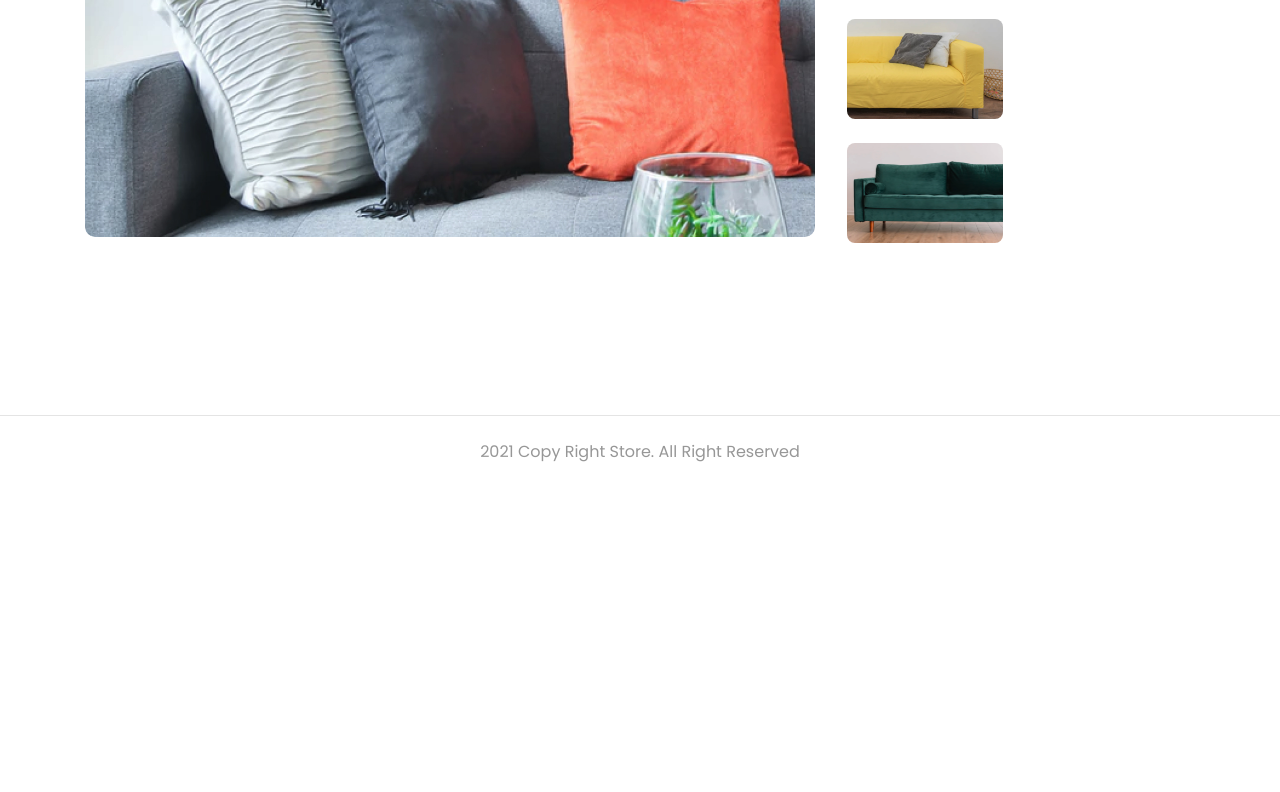
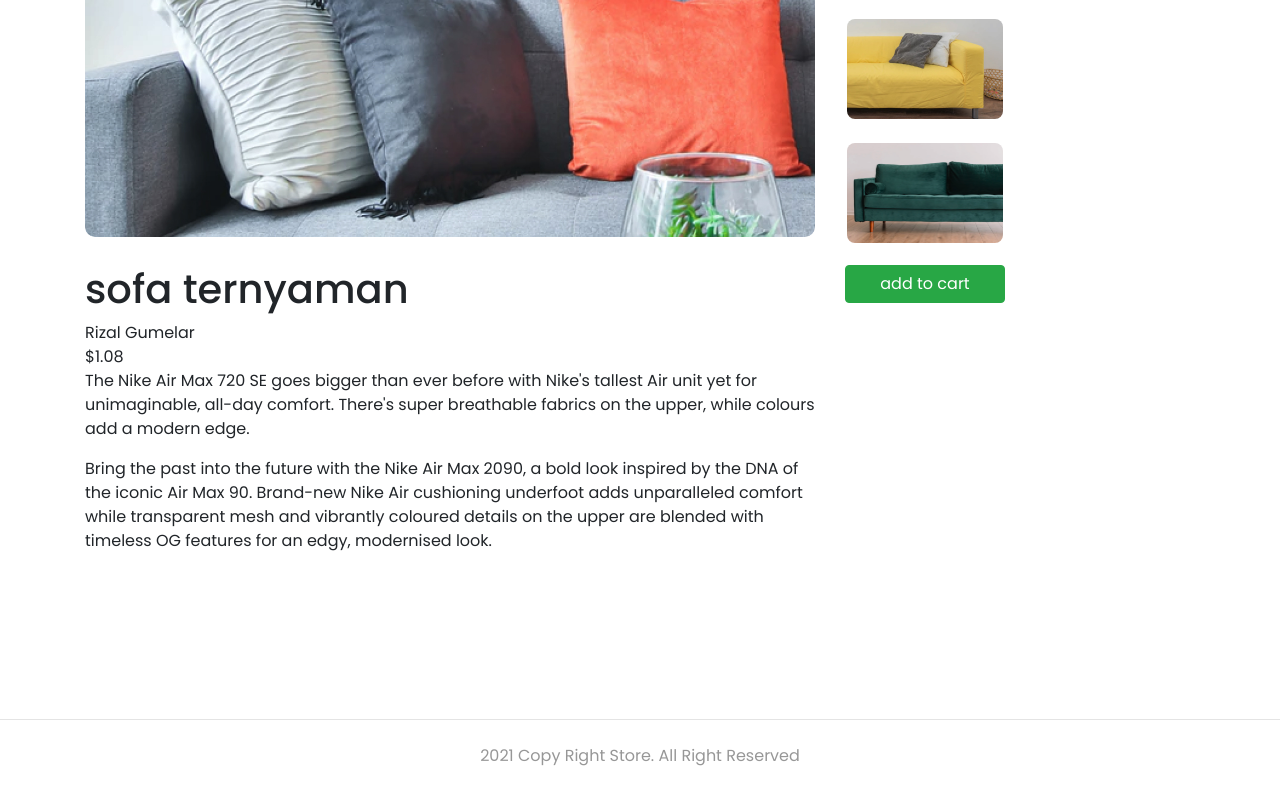
Before and after one commit to gumelarRizal/BWAStoreSliceDesign, a plain HTML site: page details.html in a window 1280 px wide. Shown: the part 411-1203 px from the top of the page. Before the commit the page ends 899 px from the top, so only its background shows below. Drawn offline with nearby package versions, Linux system fonts and the light colour scheme.

Commit message:
Section Description Markup

```diff
--- a/details.html
+++ b/details.html
@@ -165,6 +165,58 @@
                     </div>
                 </div>
             </section>
+            <div class="store-details-container" data-aos="fade-up">
+                <section class="store-heading">
+                    <div class="container">
+                        <div class="row">
+                            <div class="col-lg-8">
+                                <h1>sofa ternyaman</h1>
+                                <div class="owner">Rizal Gumelar</div>
+                                <div class="price">$1.08</div>
+                            </div>
+                            <div class="col-lg-2" data-aos="zoom-in">
+                                <a
+                                    href="/cart.html"
+                                    class="
+                                        btn btn-success
+                                        px-4
+                                        text-white
+                                        btn-block
+                                        mb-3
+                                    "
+                                >
+                                    add to cart
+                                </a>
+                            </div>
+                        </div>
+                    </div>
+                </section>
+                <section class="store-description">
+                    <div class="container">
+                        <div class="row">
+                            <div class="col-12 col-lg-8">
+                                <p>
+                                    The Nike Air Max 720 SE goes bigger than
+                                    ever before with Nike's tallest Air unit yet
+                                    for unimaginable, all-day comfort. There's
+                                    super breathable fabrics on the upper, while
+                                    colours add a modern edge.
+                                </p>
+                                <p>
+                                    Bring the past into the future with the Nike
+                                    Air Max 2090, a bold look inspired by the
+                                    DNA of the iconic Air Max 90. Brand-new Nike
+                                    Air cushioning underfoot adds unparalleled
+                                    comfort while transparent mesh and vibrantly
+                                    coloured details on the upper are blended
+                                    with timeless OG features for an edgy,
+                                    modernised look.
+                                </p>
+                            </div>
+                        </div>
+                    </div>
+                </section>
+            </div>
         </div>
 
         <footer>
--- a/style/pages/_details.scss
+++ b/style/pages/_details.scss
@@ -10,7 +10,7 @@
         border: 2px solid transparent;
 
         &:hover,
-        &:active {
+        &.active {
             border: 2px solid #ff7158;
         }
     }
```
Also changed, not shown: style/main.css.
